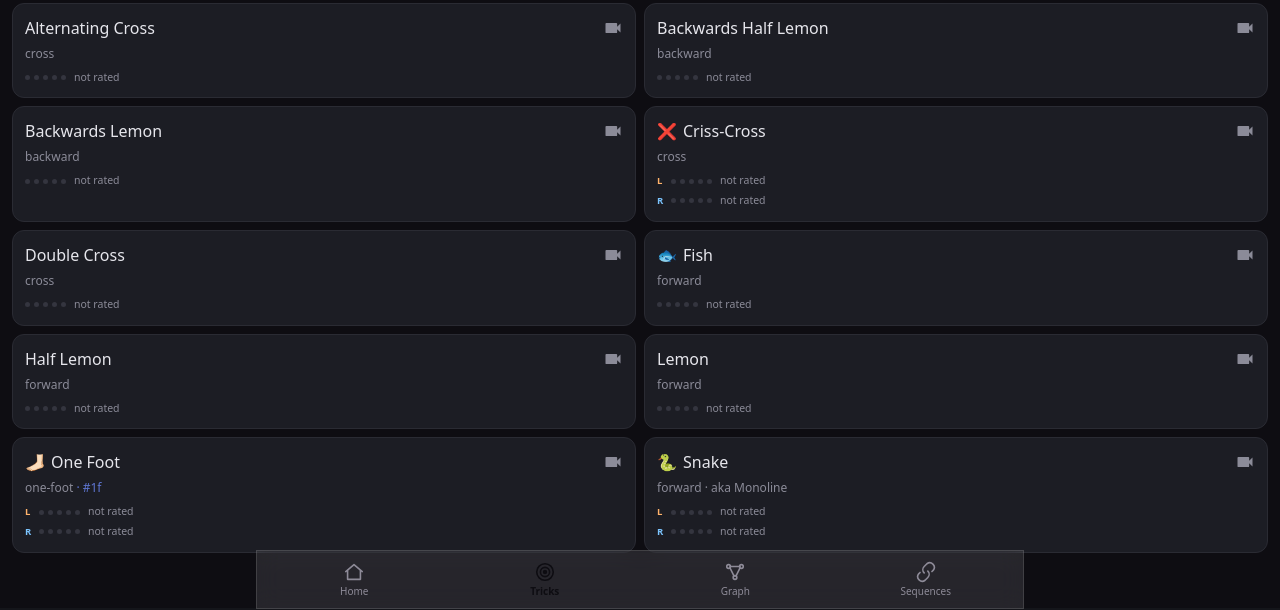
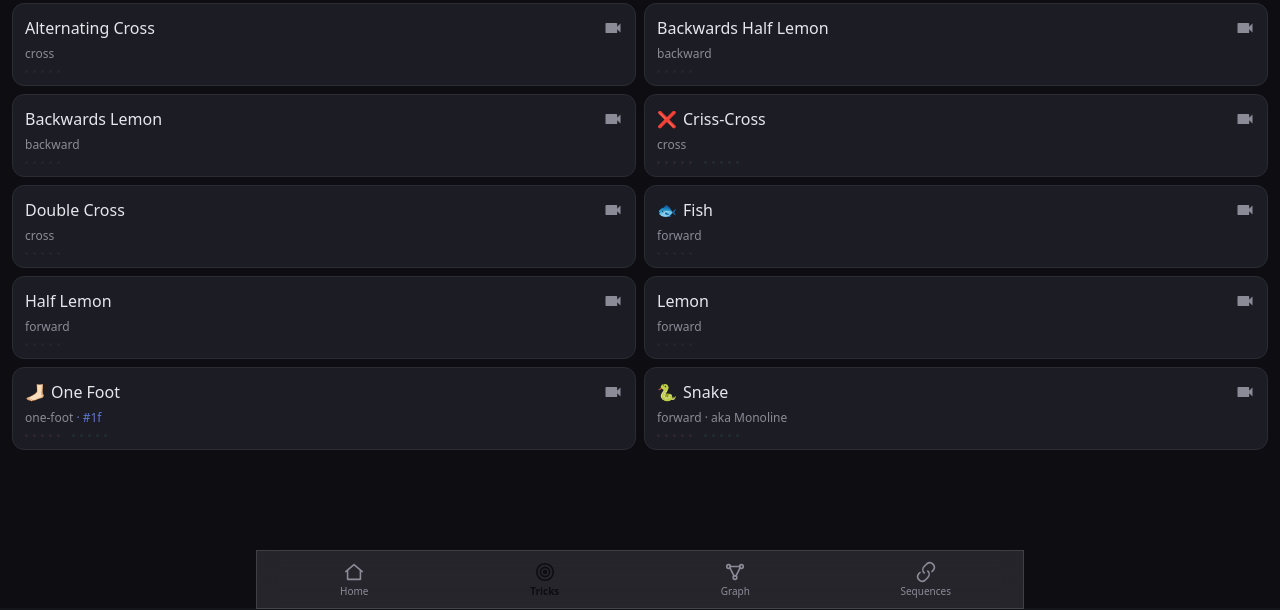
Before and after one commit to neitron/slalom-app, a Vue app: page /#/tricks in a window 1280 px wide. Shown: the part 192-802 px from the top of the page. Built offline with nearby package versions, Linux system fonts and the light colour scheme; no server answers.

Commit message:
RateDots: multi-variant LED (dots/slashes/bars) reading from preferences
Co-Authored-By: Claude Sonnet 4.6 <noreply@anthropic.com>

```diff
--- a/src/components/RateDots.vue
+++ b/src/components/RateDots.vue
@@ -1,12 +1,167 @@
 <script setup lang="ts">
 import { computed } from 'vue'
+import { gw } from '../design/tokens'
+import { usePreferencesStore } from '../stores/preferences'
+import { defineComponent, h, type PropType } from 'vue'
+
+type StyleMode = 'dots' | 'slashes' | 'bars'
+
+const RateRow = defineComponent({
+  name: 'RateRow',
+  props: {
+    rate: { type: [Number, null] as PropType<number | null>, default: null },
+    tint: { type: String, required: true },
+    styleMode: { type: String as PropType<StyleMode>, required: true },
+    size: { type: String as PropType<'sm' | 'md'>, default: 'sm' },
+  },
+  setup(props) {
+    const isLit = (i: number) => props.rate != null && i <= Math.round(props.rate as number)
+
+    function renderDot(i: number) {
+      const lit = isLit(i)
+      if (lit) {
+        return h(
+          'div',
+          {
+            style: {
+              width: '3px',
+              height: '3px',
+              borderRadius: '50%',
+              background: props.tint,
+              opacity: 1,
+            },
+          },
+          [
+            h('div', {
+              style: {
+                width: '5px',
+                height: '5px',
+                borderRadius: '50%',
+                background: props.tint,
+                opacity: 0.3,
+                filter: 'blur(2.5px)',
+                mixBlendMode: 'color-dodge' as const,
+                position: 'relative',
+                top: '-1px',
+                left: '-1px',
+              },
+            }),
+          ],
+        )
+      }
+      return h('span', {
+        style: {
+          width: '3px',
+          height: '3px',
+          borderRadius: '50%',
+          background: props.tint,
+          opacity: 0.08,
+        },
+      })
+    }
+
+    function renderSlash(i: number) {
+      const lit = isLit(i)
+      const base = {
+        width: '1.5px',
+        height: '12px',
+        background: props.tint,
+        transform: 'skewX(-20deg)',
+        borderRadius: '1px',
+      } as const
+      if (lit) {
+        return h(
+          'div',
+          {
+            style: { ...base, opacity: 1, position: 'relative' },
+          },
+          [
+            h('div', {
+              style: {
+                position: 'absolute',
+                width: '6px',
+                height: '16px',
+                left: '-2.25px',
+                top: '-2px',
+                background: props.tint,
+                opacity: 0.3,
+                filter: 'blur(3px)',
+                mixBlendMode: 'color-dodge' as const,
+                borderRadius: '4px',
+              },
+            }),
+          ],
+        )
+      }
+      return h('span', {
+        style: { ...base, opacity: 0.1 },
+      })
+    }
+
+    function renderBar(i: number) {
+      const lit = isLit(i)
+      const base = {
+        width: '8px',
+        height: '2px',
+        borderRadius: '999px',
+        background: props.tint,
+      } as const
+      if (lit) {
+        return h(
+          'div',
+          {
+            style: { ...base, opacity: 1, position: 'relative' },
+          },
+          [
+            h('div', {
+              style: {
+                position: 'absolute',
+                width: '10px',
+                height: '4px',
+                left: '-1px',
+                top: '-1px',
+                background: props.tint,
+                opacity: 0.3,
+                filter: 'blur(2.5px)',
+                mixBlendMode: 'color-dodge' as const,
+                borderRadius: '999px',
+              },
+            }),
+          ],
+        )
+      }
+      return h('span', {
+        style: { ...base, opacity: 0.1 },
+      })
+    }
+
+    return () => {
+      const indices = [1, 2, 3, 4, 5]
+      let containerStyle: Record<string, string> = {}
+      const children = indices.map((i) => {
+        if (props.styleMode === 'slashes') return renderSlash(i)
+        if (props.styleMode === 'bars') return renderBar(i)
+        return renderDot(i)
+      })
+
+      if (props.styleMode === 'slashes') {
+        containerStyle = { display: 'flex', alignItems: 'center', gap: '4px', height: '16px' }
+      } else if (props.styleMode === 'bars') {
+        containerStyle = { display: 'flex', alignItems: 'center', gap: '2px' }
+      } else {
+        containerStyle = { display: 'flex', gap: '5px' }
+      }
+
+      return h('div', { style: containerStyle }, children)
+    }
+  },
+})
 
 type Props = {
   rate?: number | null
   rateL?: number | null
   rateR?: number | null
   lr?: boolean
-  showLabel?: boolean
   size?: 'sm' | 'md'
 }
 
@@ -15,63 +170,46 @@ const props = withDefaults(defineProps<Props>(), {
   rateL: null,
   rateR: null,
   lr: false,
-  showLabel: true,
   size: 'sm',
 })
 
-function colorVar(rate: number | null | undefined): string {
-  if (rate == null) return 'var(--rate-none)'
-  if (rate >= 4) return 'var(--rate-good)'
-  if (rate >= 2.5) return 'var(--rate-mid)'
-  return 'var(--rate-bad)'
-}
+const prefs = usePreferencesStore()
+const style = computed(() => prefs.rateDotStyle)
 
-const dotSize = computed(() => (props.size === 'md' ? 'w-2 h-2' : 'w-[5px] h-[5px]'))
-
-type Row = { rate: number | null; label: 'L' | 'R' | null }
-const rows = computed<Row[]>(() =>
-  props.lr
-    ? [
-        { rate: props.rateL ?? null, label: 'L' },
-        { rate: props.rateR ?? null, label: 'R' },
-      ]
-    : [{ rate: props.rate ?? null, label: null }],
-)
-
-function filled(rate: number | null): number {
-  return rate == null ? 0 : Math.round(rate)
-}
-
-function sideColor(label: 'L' | 'R' | null): string {
-  if (label === 'L') return 'var(--side-l)'
-  if (label === 'R') return 'var(--side-r)'
-  return ''
+function tintFor(side: 'single' | 'l' | 'r'): string {
+  if (side === 'l') return gw.leg.l
+  if (side === 'r') return gw.leg.r
+  return gw.fgMuted
 }
 </script>
 
 <template>
-  <div class="flex flex-col gap-1">
-    <div
-      v-for="(row, idx) in rows"
-      :key="idx"
-      class="flex items-center gap-1"
-    >
-      <span
-        v-if="row.label"
-        class="text-[9.5px] font-bold w-2.5 inline-block"
-        :style="{ color: sideColor(row.label) }"
-      >{{ row.label }}</span>
-      <span
-        v-for="i in 5"
-        :key="i"
-        class="inline-block rounded-full"
-        :class="dotSize"
-        :style="{ background: i <= filled(row.rate) ? colorVar(row.rate) : '#34353f' }"
+  <div class="flex items-center gap-3">
+    <!-- Single (no leg) -->
+    <RateRow
+      v-if="!props.lr"
+      :rate="props.rate"
+      :tint="tintFor('single')"
+      :style-mode="style"
+      :size="props.size"
+      aria-label="Rate"
+    />
+    <!-- Per-leg L + R -->
+    <template v-else>
+      <RateRow
+        :rate="props.rateL"
+        :tint="tintFor('l')"
+        :style-mode="style"
+        :size="props.size"
+        aria-label="Rate L"
       />
-      <span
-        v-if="showLabel"
-        class="text-[10.5px] text-muted ml-1"
-      >{{ row.rate == null ? 'not rated' : row.rate.toFixed(1) }}</span>
-    </div>
+      <RateRow
+        :rate="props.rateR"
+        :tint="tintFor('r')"
+        :style-mode="style"
+        :size="props.size"
+        aria-label="Rate R"
+      />
+    </template>
   </div>
 </template>
```
